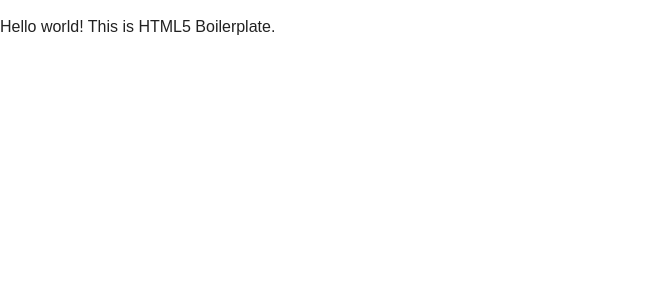
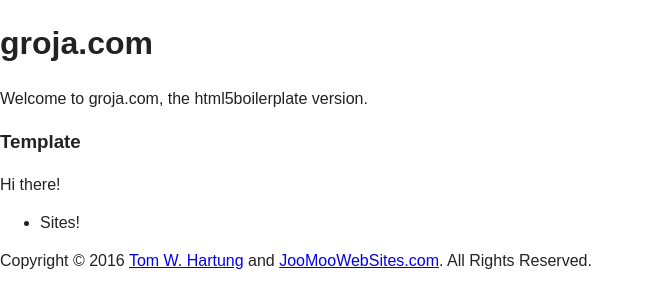
Before and after one commit to tomwhartung/groja.com-bootstrap, a plain HTML site: page html5boilerplate/index.html in a window 1280 px wide. Shown: the whole page, without its empty margins (0-654 px from the left). Drawn offline with nearby package versions, Linux system fonts and the light colour scheme.

Commit message:
Fixed the title and added a header, a footer, and a "main" section.

```diff
--- a/html5boilerplate/index.html
+++ b/html5boilerplate/index.html
@@ -3,7 +3,7 @@
     <head>
         <meta charset="utf-8">
         <meta http-equiv="x-ua-compatible" content="ie=edge">
-        <title></title>
+        <title>groja.com: html5boilerplate version</title>
         <meta name="description" content="">
         <meta name="viewport" content="width=device-width, initial-scale=1">
 
@@ -20,7 +20,29 @@
         <![endif]-->
 
         <!-- Add your site or application content here -->
-        <p>Hello world! This is HTML5 Boilerplate.</p>
+        <header>
+            <h1>groja.com</h1>
+            <p>Welcome to groja.com, the html5boilerplate version.</p>
+        </header>
+
+        <section id="main">
+            <h3>Template</h3>
+            <p>
+                Hi there!</p>
+            <ul class="standalone">
+                <li>
+                 Sites!</li>
+            </ul>
+        </section><!-- #main -->
+
+        <footer>
+            Copyright &copy; 2016
+            <a href="www.TomWHartung.com" target="_blank" title"TomWHartung.com home page">Tom W. Hartung</a>
+            and
+            <a href="www.joomoowebsites.com" target="_blank" title"JooMooWebSites.com home page">JooMooWebSites.com</a>.
+            All Rights Reserved.
+        </footer>
+
 
         <script src="https://code.jquery.com/jquery-1.12.0.min.js"></script>
         <script>window.jQuery || document.write('<script src="js/vendor/jquery-1.12.0.min.js"><\/script>')</script>
```
